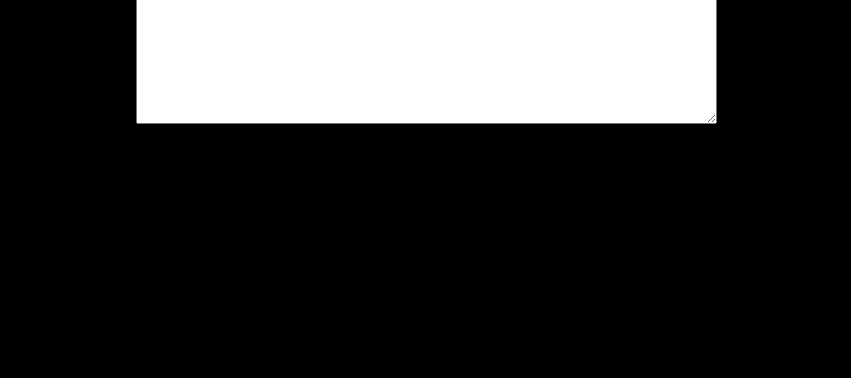
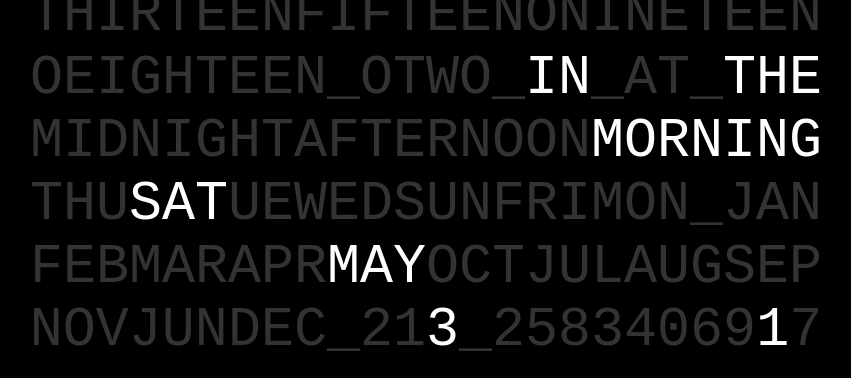
Before and after one commit to geniusburger/cast-wordclock, a plain HTML site: page receiver.html in a window 1280 px wide. Shown: the part 422-800 px from the top of the page, without its empty margins (214-1065 px from the left). Drawn offline with Linux system fonts and the light colour scheme; a script that the page names is missing.

Commit message:
updated default behavior

```diff
--- a/css/receiver.css
+++ b/css/receiver.css
@@ -19,7 +19,7 @@ html, body {
 
 #clock {
     font-family: monospace;
-    font-size: 200%;
-    margin-top: 20px;
+    font-size: 55px;
+    margin-top: 28px;
     vertical-align: middle;
 }
--- a/js/Clock.js
+++ b/js/Clock.js
@@ -101,7 +101,7 @@ function Clock(root) {
 Clock.defaults = {
     time: {
         now: new Date(),		    // Date, set the current time
-        duration: 200,		        // Number, [1,9007199254740992], set the duration of a minute
+        duration: 60000,		        // Number, [1,9007199254740992], set the duration of a minute
         run: true				    // Boolean, start/stop the clock
     },
     display: {
--- a/receiver.html
+++ b/receiver.html
@@ -50,9 +50,9 @@
         id="text0">0</span><span id="text6">6</span><span id="text9">9</span><span id="text1">1</span><span
         id="text7">7</span><br>
 </div>
-<div style="margin:10px;">
+<div style="z-index:100; position:absolute; left:0px; bottom:0px; display:none">
     <label for="debugmessage" style="display:none;">Debug</label>
-    <textarea rows="10" cols="70" id="debugmessage"></textarea>
+    <textarea rows="10" cols="140" id="debugmessage"></textarea>
 </div>
 </body>
 </html>
```
